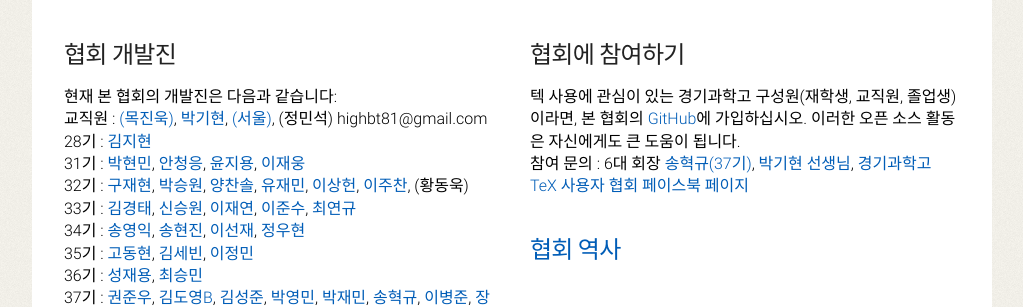
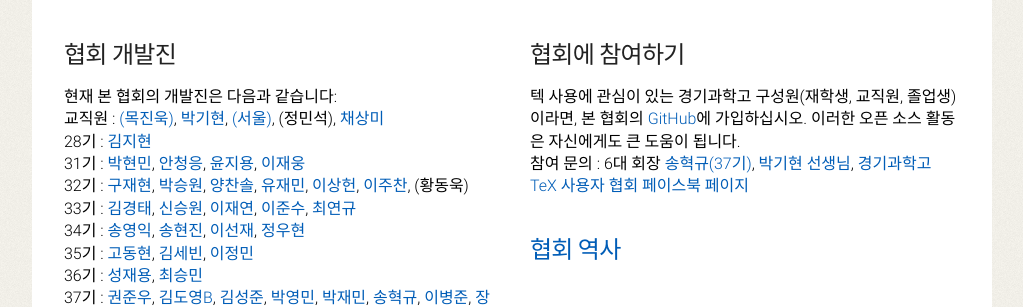
Before and after one commit to gshstexsociety/gshstexsociety.github.io, a Jekyll site: the page built from 참여/index.md, in a window 1280 px wide. Shown: the part 538-845 px from the top of the page, without its empty margins (128-1151 px from the left). Built offline with Jekyll 4.4.1, drawn with Linux system fonts in a browser that asks for light colours.

Commit message:
Update index.md

```diff
--- a/참여/index.md
+++ b/참여/index.md
@@ -23,8 +23,7 @@ permalink: /참여/
     <h2>협회 개발진</h2>
     <p>현재 본 협회의 개발진은 다음과 같습니다:
     <br>
-    교직원 : <a href="https://github.com/mchinook">(목진욱)</a>, <a href="https://github.com/guitar79">박기현</a>, <a href="https://github.com/WoolSeo">(서울)</a>, (정민석)
-    highbt81@gmail.com
+    교직원 : <a href="https://github.com/mchinook">(목진욱)</a>, <a href="https://github.com/guitar79">박기현</a>, <a href="https://github.com/WoolSeo">(서울)</a>, (정민석), <a href="https://github.com/">채상미</a>
     <br>
     28기 : <a href="https://github.com/simnalamburt">김지현</a>
     <br>
```
